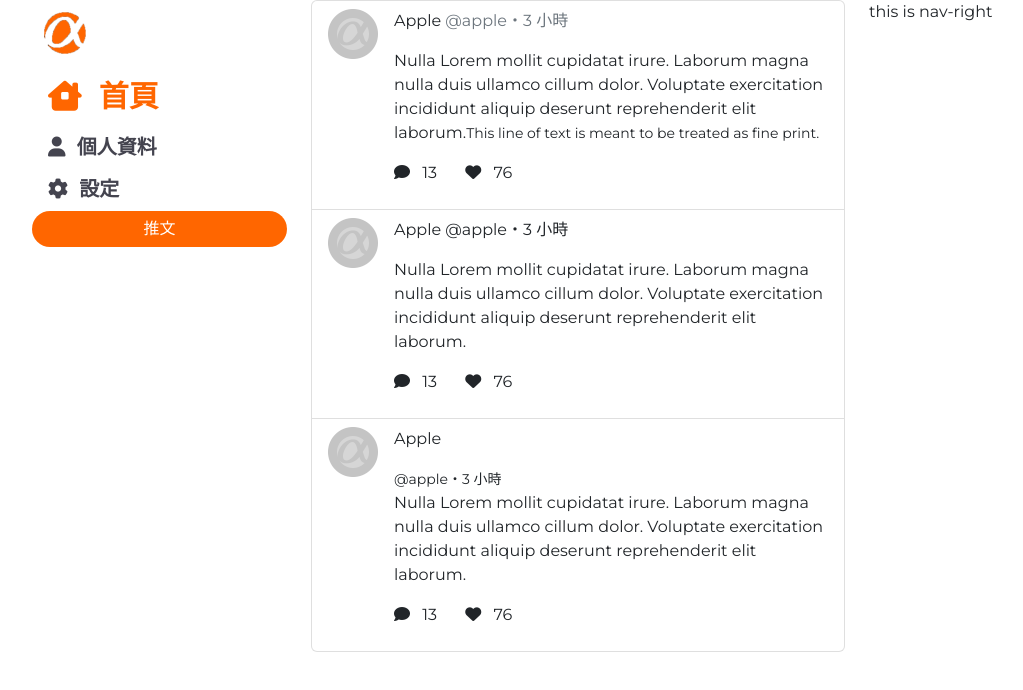
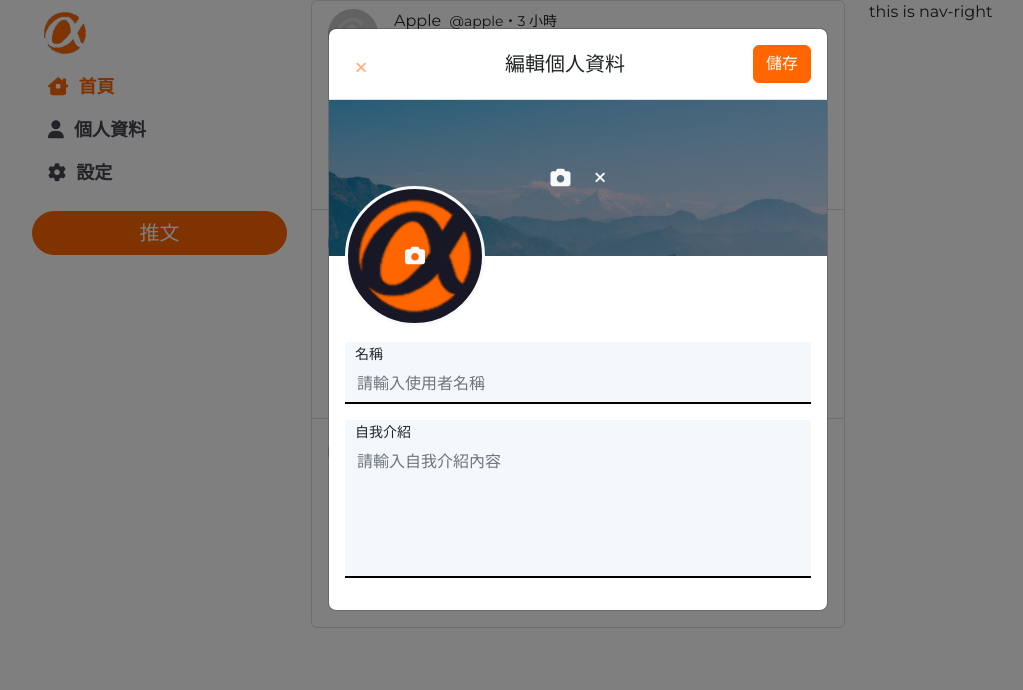
Before and after one commit to Rennll/for-twitter-views2, a plain HTML site: page index.html in a window 1280 px wide. Both pictures are taken after a click on the link "個人資料". Shown: the whole page, without its empty margins (62-1085 px from the left). Drawn offline with nearby package versions, Linux system fonts and the light colour scheme.

Commit message:
refactor: nav-left nav-link

```diff
--- a/index.html
+++ b/index.html
@@ -17,6 +17,7 @@
     html,
     body {
       font-family: 'Montserrat', 'Noto Sans TC', sans-serif;
+      font-size: 16px;
     }
 
     .brand-color {
@@ -24,26 +25,39 @@
     }
 
     .btn-brand {
-      color: #fff;
-      background: #FF6600;
-      border: #FF6600;
+      --bs-btn-color: #fff;
+      --bs-btn-bg: #FF6600;
+      --bs-btn-border-color: #FF6600;
+      --bs-btn-hover-color: #fff;
+      --bs-btn-hover-bg: #d35400;
+      --bs-btn-hover-border-color: #c5570d;
+      --bs-btn-focus-shadow-rgb: 194, 94, 28;
+      --bs-btn-active-color: #fff;
+      --bs-btn-active-bg: #c5570d;
+      --bs-btn-active-border-color: #c7621f;
+      --bs-btn-active-shadow: inset 0 3px 5px rgba(0, 0, 0, 0.125);
+      --bs-btn-disabled-color: #fff;
+      --bs-btn-disabled-bg: #0d6efd;
+      --bs-btn-disabled-border-color: #0d6efd;
     }
 
-    .btn-brand:hover {
-      color: #fff;
-      background: #d35400;
-      border: #c5570d;
+    .brand-color.nav-pills {
+      --bs-nav-pills-border-radius: 0.375rem;
+      --bs-nav-pills-link-active-color: #fff;
+      --bs-nav-pills-link-active-bg: #ff6600;
     }
 
-    .btn-brand:focus {
-      box-shadow: rgb(194, 94, 28);
+    .nav-link {
+      --bs-nav-link-hover-color: #d35400;
+      font-size: 18px;
+      font-weight: 700;
+      color: #44444F;
+      cursor: pointer;
     }
 
-    .btn-brand:active {
-      color: #fff;
-      background: #c5570d;
-      border: #c7621f;
-      box-shadow: inset 0 3px 5px rgba(0, 0, 0, 0.125);
+    .nav-pills .nav-link.active {
+      color: #ff6600;
+      background-color: #fff;
     }
 
     .dark-90 {
@@ -54,26 +68,49 @@
       color: #171725;
     }
 
-    .title {
-      font-size: 30px;
+    .header5 {
+      font-size: 18px;
+    }
+
+    .icon-size {
+      font-size: 20px;
+    }
+
+    .fa-xmark.icon-size {
+      font-size: 15px;
     }
 
     .pointer {
       cursor: pointer;
     }
 
-    .cross {
-      /* Vector */
+    .radius50 {
+      border-radius: 50px;
+    }
 
-      position: absolute;
-      left: 18.75%;
-      right: 18.75%;
-      top: 18.75%;
-      bottom: 18.75%;
+    textarea {
+      resize: none;
+    }
 
-      /* color/brand/main */
-      background: #FF6600;
+    /* signup表格/signin表格背景亮 */
+    .signin-signup-page-input-change-backgroundcolor {
+      border-radius: 2px;
+      background: #F5F8FA;
+    }
 
+    /* signup表格/signin表格按下去不會亮 */
+    .form-control:focus {
+      box-shadow: none;
+      background: #F5F8FA;
+    }
+
+    /* signup表格/signin表格預設input只有底線*/
+    .only-underline-input {
+      border: 0;
+      outline: 0;
+      background: transparent;
+      border-bottom: 2px solid black;
+      border-radius: 0%;
     }
   </style>
   <script src="https://kit.fontawesome.com/3897908591.js" crossorigin="anonymous"></script>
@@ -82,24 +119,20 @@
 <body>
   <div class="container-lg row mx-auto flex">
     <div class="col-3 nav-left">
-      <div class="nav nav-pills flex-column">
+      <div class="nav nav-pills brand-color flex-column sticky-top">
         <img src="./alpha.png" alt="" style="width: 50px;" class="m-2">
-        <a class="nav-link brand-color pointer" href="/">
-          <span class="title fw-bold">
+        <a class="nav-link active" href="/">
           <i class="fa-solid fa-house-chimney-window"></i>&nbsp;&nbsp;首頁
-          </span>
         </a>
-        <a class="nav-link pointer dark-90">
-          <span class="h5 fw-bold" data-bs-toggle="modal" data-bs-target="#personal-info">
+        <a class="nav-link" data-bs-toggle="modal" data-bs-target="#personal-info">
           <i class="fa-solid fa-user"></i>&nbsp;&nbsp;個人資料
-          </span>
         </a>
-        <a class="nav-link pointer dark-90">
-          <span class="h5 fw-bold">
+        <a class="nav-link mb-3">
           <i class="fa-solid fa-gear"></i>&nbsp;&nbsp;設定
-          </span>
         </a>
-        <a href="#" class="btn btn-brand" style="border-radius: 50px;">推文</a>
+        <button class="btn btn-brand radius50" data-bs-toggle="modal" data-bs-target="#post-tweet">
+          <span style="font-size: 20px;">推文</span>
+        </button>
       </div>
 
     </div>
@@ -107,16 +140,13 @@
       <ul class="list-group">
         <li class="list-group-item d-flex align-items-start">
           <img src="./avatar.png" alt="" style="width: 50px;" class="me-3">
-
           <div>
-            <p>Apple <span class="text-muted">@apple・3 小時</span></p>
+            <p>Apple&nbsp;&nbsp;<small>@apple・3 小時</small></p>
             <p>Nulla Lorem mollit cupidatat irure. Laborum magna nulla duis ullamco cillum dolor.
-              Voluptate exercitation incididunt aliquip deserunt reprehenderit elit laborum.<small>This line of text is
-                meant to be treated as fine print.</small></p>
+              Voluptate exercitation incididunt aliquip deserunt reprehenderit elit laborum.</p>
             <div class="pointer">
               <i class="fa-solid fa-comment me-2"></i>
               13
-
               <i class="fa-solid fa-heart ms-4 me-2 pointer"></i>
               76
               </p>
@@ -124,9 +154,8 @@
         </li>
         <li class="list-group-item d-flex align-items-start">
           <img src="./avatar.png" alt="" style="width: 50px;" class="me-3">
-
           <div>
-            <p>Apple @apple・3 小時</p>
+            <p>Apple&nbsp;&nbsp;<small>@apple・3 小時</small></p>
             <p>Nulla Lorem mollit cupidatat irure. Laborum magna nulla duis ullamco cillum dolor.
               Voluptate exercitation incididunt aliquip deserunt reprehenderit elit laborum.</p>
             <p>
@@ -141,7 +170,7 @@
           <img src="./avatar.png" alt="" style="width: 50px;" class="me-3">
 
           <div>
-            <p>Apple</p><small>@apple・3 小時</small>
+            <p>Apple&nbsp;&nbsp;<small>@apple・3 小時</small></p>
             <p>Nulla Lorem mollit cupidatat irure. Laborum magna nulla duis ullamco cillum dolor.
               Voluptate exercitation incididunt aliquip deserunt reprehenderit elit laborum.</p>
             <p>
@@ -165,20 +194,44 @@
   <div class="modal fade" id="personal-info" tabindex="-1" aria-labelledby="exampleModalLabel" aria-hidden="true">
     <div class="modal-dialog">
       <div class="modal-content">
+        <form href="/api/users/{{user.id}}?_method=PUT" action="POST">
           <div class="modal-header">
-          <button type="button" class="btn-close p-1 m-1" data-bs-dismiss="modal" aria-label="Close"></button>
+            <button type="button" class="btn-close p-1 m-1" data-bs-dismiss="modal" aria-label="Close"
+              style="background: rgba(var(--bs-white-rgb),var(--bs-bg-opacity));">
+              <i class="fa-solid fa-xmark icon-size brand-color"></i>
+            </button>
             <h5 class="modal-title" id="exampleModalLabel">編輯個人資料</h5>
-          <button type="button" class="btn btn-brand">儲存</button>
+            <button type="submit" class="btn btn-brand">儲存</button>
           </div>
           <div class="modal-body">
-          <form action="/users/:id?_method=PUT">
-            <label for="name" class="form-label" style="border: 0 0 1px;">名稱</label>
-            <input type="text" id="name" name="name" class="form-control">
+            <div class="d-flex justify-content-center align-items-center text-light" style="background: linear-gradient(0deg, rgba(23, 23, 37, 0.5), rgba(23, 23, 37, 0.5)), url('./bg.png'); background-size: cover;
+margin: -16px; z-index: -1; aspect-ratio: 640/200; width: 100% + 32px;">
+              <i class="fa-solid fa-camera icon-size pointer me-4"></i>
+              <i class="fa-solid fa-xmark icon-size pointer"></i>
+            </div>
+            <div
+              class="mb-3 border border-light border-3 rounded-circle d-flex justify-content-center align-items-center"
+              style="width: 140px; height: 140px; margin-top: -70px; background: url('/alpha.png'), #171725; background-size: cover; background-position: center; z-index: 10;">
+              <i class="fa-solid fa-camera icon-size text-light pointer"></i>
+            </div>
+            <div class="mb-3 signin-signup-page-input-change-backgroundcolor">
+              <label class="form-label" for="name"
+                style="margin-left: 10px; margin-bottom:-5px"><small>名稱</small></label>
+              <input type="text" id="name" name="name" class="form-control only-underline-input" placeholder="請輸入使用者名稱"
+                required autofocus>
+            </div>
+            <div class="my-3 signin-signup-page-input-change-backgroundcolor">
+              <label class="form-label" for="introduction"
+                style="margin-left: 10px; margin-bottom:-5px"><small>自我介紹</small></label>
+              <textarea id="introduction" name="introduction" class="form-control only-underline-input"
+                placeholder="請輸入自我介紹內容" rows="5" required autofocus></textarea>
+            </div>
+          </div>
         </form>
       </div>
     </div>
   </div>
-  </div>
+
 </body>
 
 </html>
```
Also changed, not shown: bg.png (added). Lines whose indentation alone changed are shown as unchanged.
